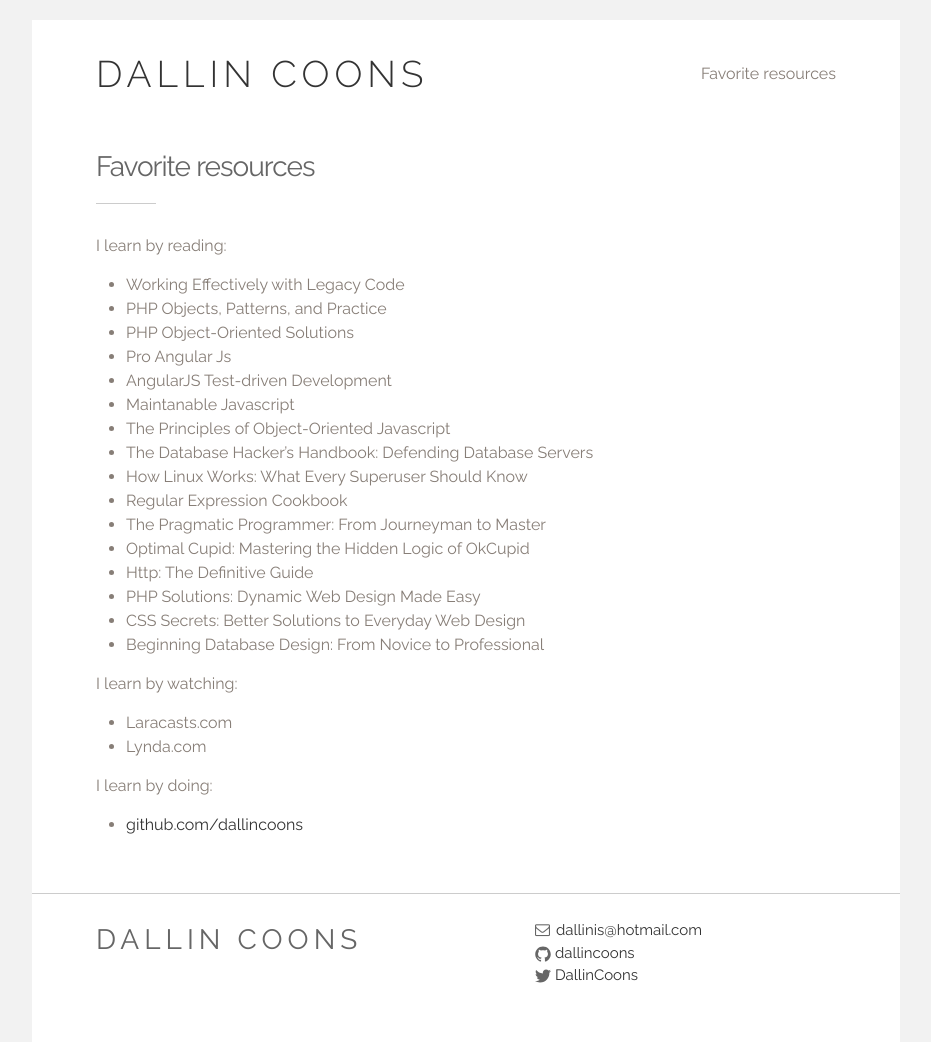
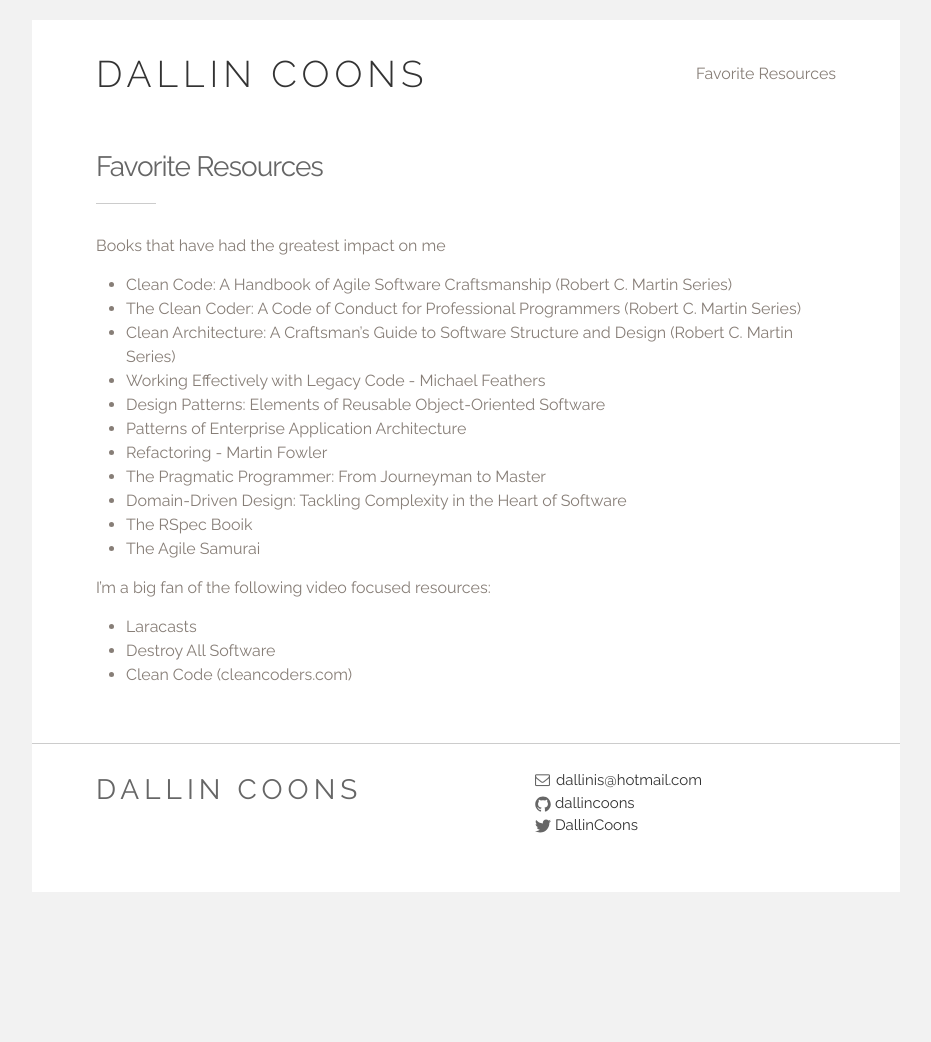
Before and after one commit to dallincoons/dallincoons.github.io, a Jekyll site: the page built from education.md, in a window 1280 px wide. Shown: the whole page, without its empty margins (174-1105 px from the left). Built offline with Jekyll 4.4.1, drawn with Linux system fonts in a browser that asks for light colours; nearby versions of some CDN libraries; library files that are not in the unit come from our copies; after the commit the page ends 900 px from its top, so only the background shows below that.

Commit message:
update learning resources

```diff
--- a/education.md
+++ b/education.md
@@ -1,33 +1,24 @@
 ---
 layout: page
-title: Favorite resources
+title: Favorite Resources
 permalink: /education/
 ---
 
-I learn by reading:
+Books that have had the greatest impact on me
 
-* Working Effectively with Legacy Code
-* PHP Objects, Patterns, and Practice
-* PHP Object-Oriented Solutions
-* Pro Angular Js
-* AngularJS Test-driven Development
-* Maintanable Javascript
-* The Principles of Object-Oriented Javascript
-* The Database Hacker's Handbook: Defending Database Servers
-* How Linux Works: What Every Superuser Should Know
-* Regular Expression Cookbook
+* Clean Code: A Handbook of Agile Software Craftsmanship (Robert C. Martin Series)
+* The Clean Coder: A Code of Conduct for Professional Programmers (Robert C. Martin Series)
+* Clean Architecture: A Craftsman's Guide to Software Structure and Design (Robert C. Martin Series)
+* Working Effectively with Legacy Code - Michael Feathers
+* Design Patterns: Elements of Reusable Object-Oriented Software
+* Patterns of Enterprise Application Architecture
+* Refactoring - Martin Fowler
 * The Pragmatic Programmer: From Journeyman to Master
-* Optimal Cupid: Mastering the Hidden Logic of OkCupid
-* Http: The Definitive Guide
-* PHP Solutions: Dynamic Web Design Made Easy
-* CSS Secrets: Better Solutions to Everyday Web Design
-* Beginning Database Design: From Novice to Professional
+* Domain-Driven Design: Tackling Complexity in the Heart of Software
+* The RSpec Booik
+* The Agile Samurai
 
-I learn by watching:
-
-* Laracasts.com
-* Lynda.com
-
-I learn by doing:
-
-* [github.com/dallincoons](https://github.com/dallincoons)
+I'm a big fan of the following video focused resources:
+* Laracasts
+* Destroy All Software
+* Clean Code (cleancoders.com)
```
